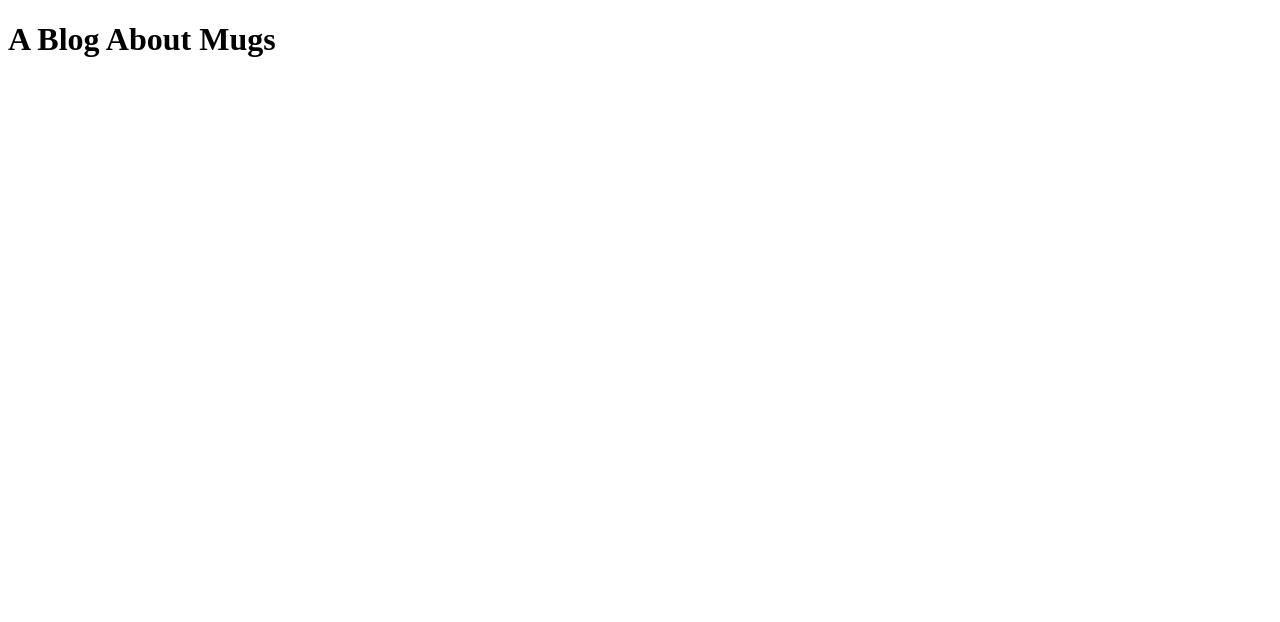
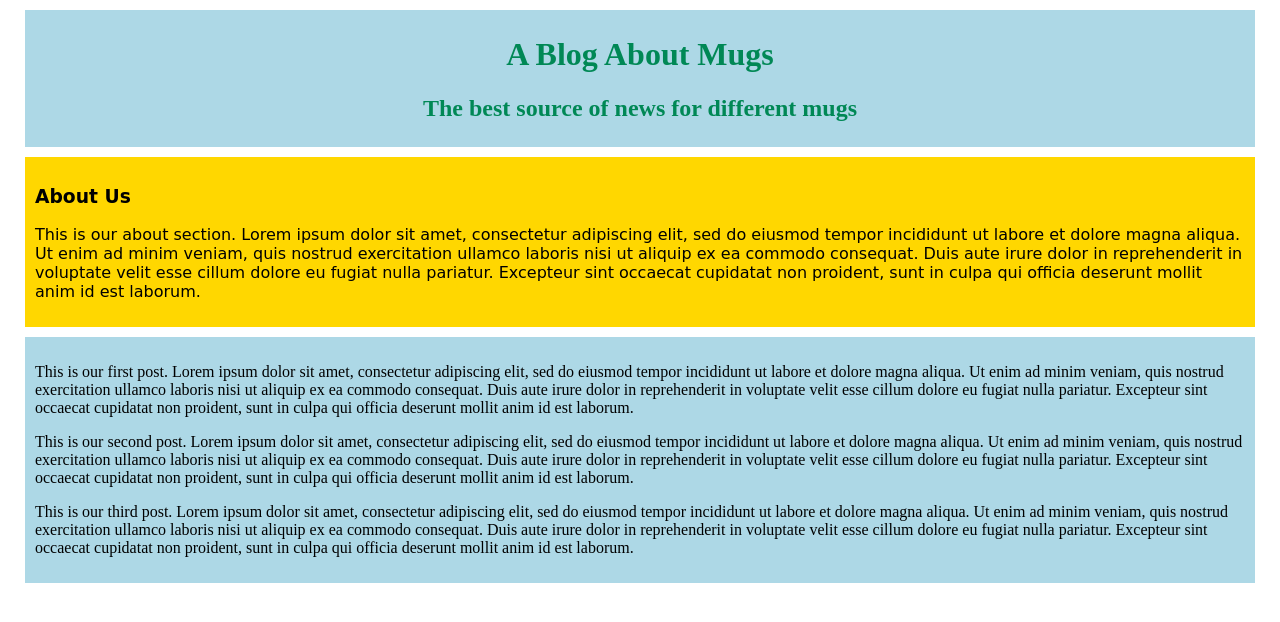
Before and after one commit to kellibrooke/mug-blog, a plain HTML site: page index.html in a window 1280 px wide. Drawn offline with Linux system fonts and the light colour scheme.

Commit message:
Add content to index.html and styles to the stylesheet.

```diff
--- a/css/styles.css
+++ b/css/styles.css
@@ -0,0 +1,22 @@
+body {
+  margin: 10px 25px 10px 25px;
+}
+
+.title {
+  background-color: lightblue;
+  color: #085;
+  padding: 5px;
+  text-align: center;
+}
+
+.about {
+  background-color: gold;
+  font-family: cursive;
+  margin: 10px 0 10px 0;
+  padding: 10px;
+}
+
+.posts {
+  background-color: lightblue;
+  padding: 10px;
+}
--- a/index.html
+++ b/index.html
@@ -7,10 +7,16 @@
   <body>
     <div class="title">
       <h1>A Blog About Mugs</h1>
+      <h2>The best source of news for different mugs</h2>
     </div>
     <div class="about">
+      <h3>About Us</h3>
+      <p>This is our about section. Lorem ipsum dolor sit amet, consectetur adipiscing elit, sed do eiusmod tempor incididunt ut labore et dolore magna aliqua. Ut enim ad minim veniam, quis nostrud exercitation ullamco laboris nisi ut aliquip ex ea commodo consequat. Duis aute irure dolor in reprehenderit in voluptate velit esse cillum dolore eu fugiat nulla pariatur. Excepteur sint occaecat cupidatat non proident, sunt in culpa qui officia deserunt mollit anim id est laborum.</p>
     </div>
     <div class="posts">
+      <p>This is our first post. Lorem ipsum dolor sit amet, consectetur adipiscing elit, sed do eiusmod tempor incididunt ut labore et dolore magna aliqua. Ut enim ad minim veniam, quis nostrud exercitation ullamco laboris nisi ut aliquip ex ea commodo consequat. Duis aute irure dolor in reprehenderit in voluptate velit esse cillum dolore eu fugiat nulla pariatur. Excepteur sint occaecat cupidatat non proident, sunt in culpa qui officia deserunt mollit anim id est laborum.</p>
+      <p>This is our second post. Lorem ipsum dolor sit amet, consectetur adipiscing elit, sed do eiusmod tempor incididunt ut labore et dolore magna aliqua. Ut enim ad minim veniam, quis nostrud exercitation ullamco laboris nisi ut aliquip ex ea commodo consequat. Duis aute irure dolor in reprehenderit in voluptate velit esse cillum dolore eu fugiat nulla pariatur. Excepteur sint occaecat cupidatat non proident, sunt in culpa qui officia deserunt mollit anim id est laborum.</p>
+      <p>This is our third post. Lorem ipsum dolor sit amet, consectetur adipiscing elit, sed do eiusmod tempor incididunt ut labore et dolore magna aliqua. Ut enim ad minim veniam, quis nostrud exercitation ullamco laboris nisi ut aliquip ex ea commodo consequat. Duis aute irure dolor in reprehenderit in voluptate velit esse cillum dolore eu fugiat nulla pariatur. Excepteur sint occaecat cupidatat non proident, sunt in culpa qui officia deserunt mollit anim id est laborum.</p>
     </div>
 
   </body>
```
